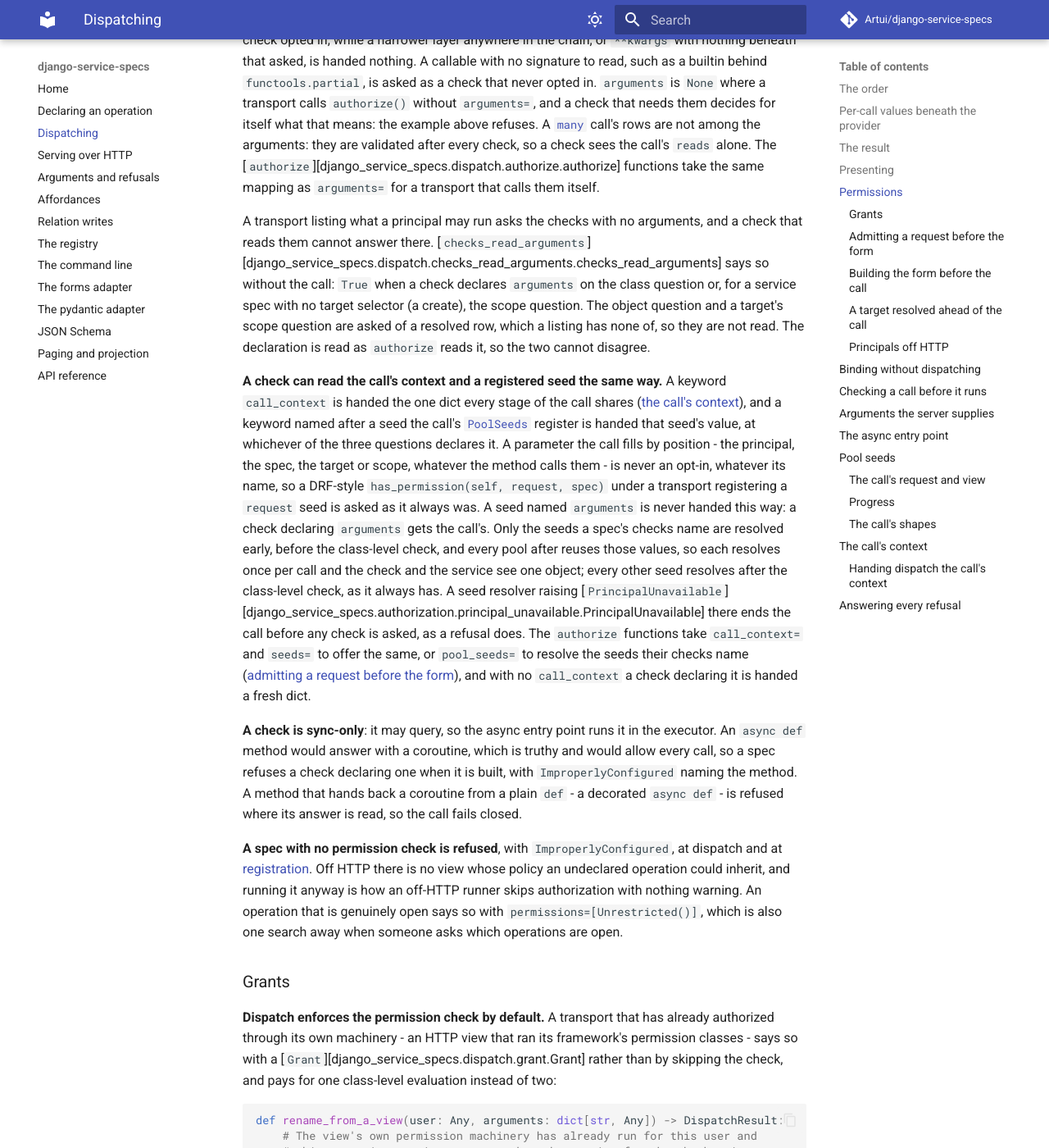
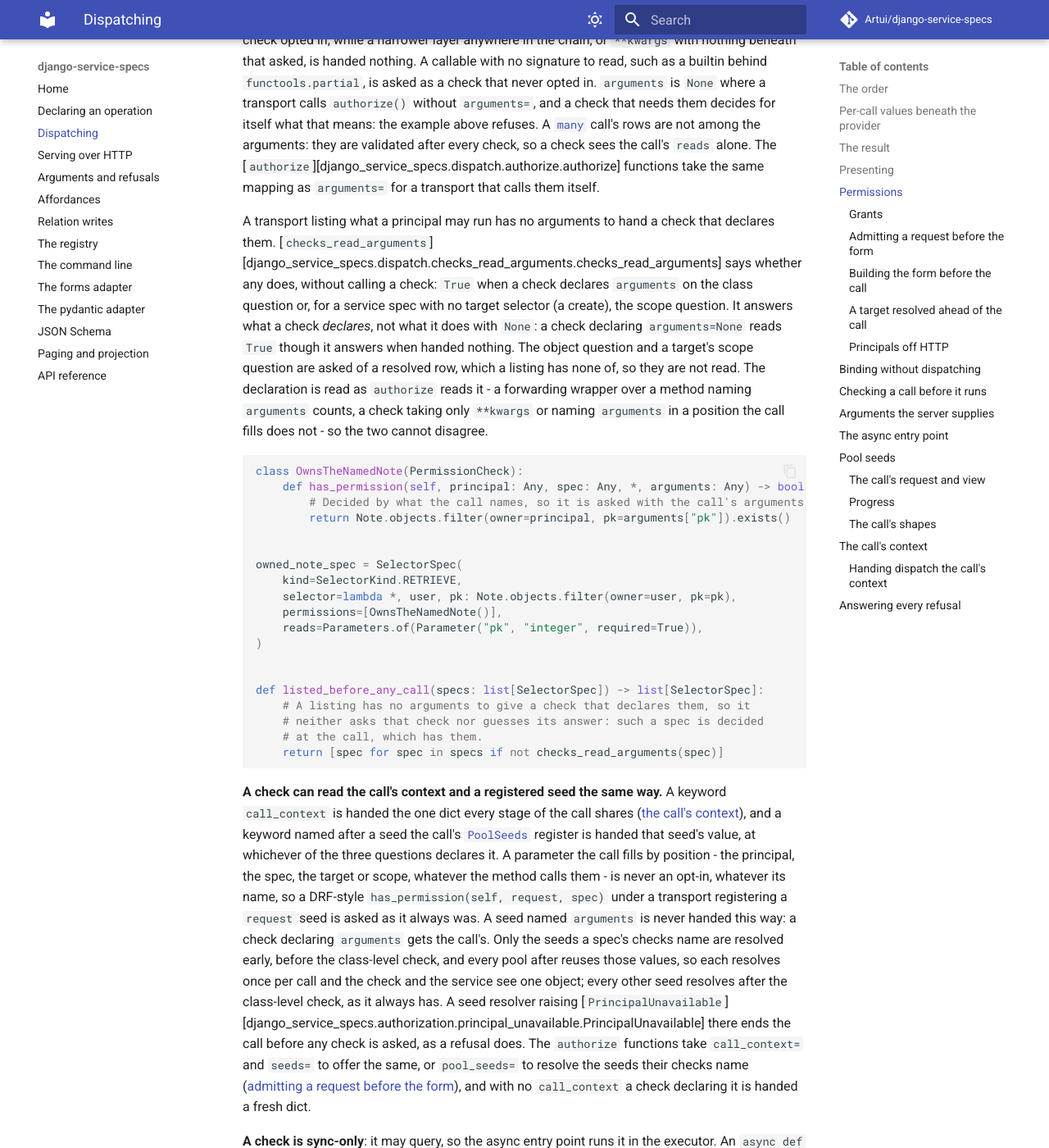
Before and after one commit to Artui/django-service-specs, an MkDocs documentation site: the page built from docs/dispatching.md, in a window 1280 px wide and 1400 px high, scrolled down 6581 px. Shown: the whole window at 82% size. Built offline with MkDocs 1.6.1 and Material for MkDocs 9.7.7, drawn with Linux system fonts in a browser that asks for light colours; comment, search, counter and statistics services are not loaded.

Commit message:
Hold checks_read_arguments to authorize's reading; correct three docstrings
checks_read_arguments is tested against the cases a plain signature read gets
wrong (a forwarding wrapper, **kwargs, an arguments name in a positional slot)
and against an instance selector. Its docstring and docs state what it
answers (what a check declares), with a docs example. after_authorize and
missing are worded as what check_call and the Validator adapters do.

Co-Authored-By: Claude Opus 5.5 <noreply@anthropic.com>

````diff
--- a/docs/dispatching.md
+++ b/docs/dispatching.md
@@ -267,14 +267,25 @@ check, so a check sees the call's `reads` alone. The
 [`authorize`][django_service_specs.dispatch.authorize.authorize] functions
 take the same mapping as `arguments=` for a transport that calls them itself.
 
-A transport listing what a principal may run asks the checks with no arguments,
-and a check that reads them cannot answer there.
+A transport listing what a principal may run has no arguments to hand a check
+that declares them.
 [`checks_read_arguments`][django_service_specs.dispatch.checks_read_arguments.checks_read_arguments]
-says so without the call: `True` when a check declares `arguments` on the class
-question or, for a service spec with no target selector (a create), the scope
-question. The object question and a target's scope question are asked of a
-resolved row, which a listing has none of, so they are not read. The
-declaration is read as `authorize` reads it, so the two cannot disagree.
+says whether any does, without calling a check: `True` when a check declares
+`arguments` on the class question or, for a service spec with no target
+selector (a create), the scope question. It answers what a check *declares*,
+not what it does with `None`: a check declaring `arguments=None` reads `True`
+though it answers when handed nothing. The object question and a target's scope
+question are asked of a resolved row, which a listing has none of, so they are
+not read. The declaration is read as `authorize` reads it - a forwarding
+wrapper over a method naming `arguments` counts, a check taking only `**kwargs`
+or naming `arguments` in a position the call fills does not - so the two cannot
+disagree.
+
+```python
+--8<--
+docs/examples/dispatching.py:checks_read_arguments
+--8<--
+```
 
 **A check can read the call's context and a registered seed the same way.** A
 keyword `call_context` is handed the one dict every stage of the call shares
--- a/docs/examples/dispatching.py
+++ b/docs/examples/dispatching.py
@@ -31,6 +31,7 @@ from django_service_specs import (
     bind_arguments,
     check_call,
     check_server_arguments,
+    checks_read_arguments,
     dispatch,
     form_keywords,
     present,
@@ -181,6 +182,31 @@ def spend_a_call_on_the_admitted(
 
 
 # --8<-- [end:after_authorize]
+
+
+# --8<-- [start:checks_read_arguments]
+class OwnsTheNamedNote(PermissionCheck):
+    def has_permission(self, principal: Any, spec: Any, *, arguments: Any) -> bool:
+        # Decided by what the call names, so it is asked with the call's arguments.
+        return Note.objects.filter(owner=principal, pk=arguments["pk"]).exists()
+
+
+owned_note_spec = SelectorSpec(
+    kind=SelectorKind.RETRIEVE,
+    selector=lambda *, user, pk: Note.objects.filter(owner=user, pk=pk),
+    permissions=[OwnsTheNamedNote()],
+    reads=Parameters.of(Parameter("pk", "integer", required=True)),
+)
+
+
+def listed_before_any_call(specs: list[SelectorSpec]) -> list[SelectorSpec]:
+    # A listing has no arguments to give a check that declares them, so it
+    # neither asks that check nor guesses its answer: such a spec is decided
+    # at the call, which has them.
+    return [spec for spec in specs if not checks_read_arguments(spec)]
+
+
+# --8<-- [end:checks_read_arguments]
 
 
 # --8<-- [start:server_arguments]
````
Also changed, not shown: CHANGELOG.md (+5 -5 lines), docs/arguments.md (+3 -2 lines), 4 other files.
